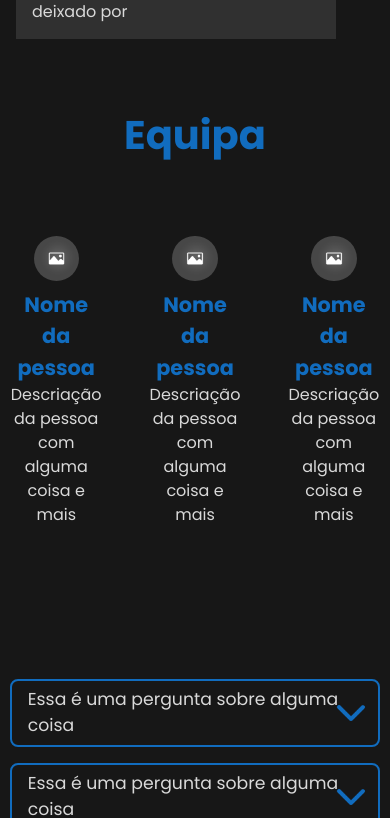
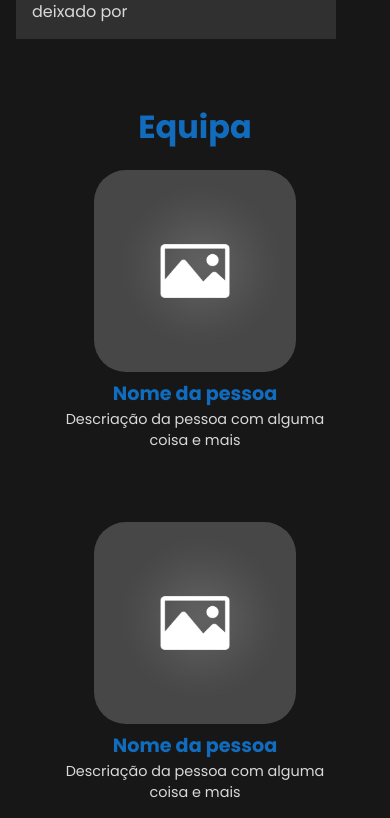
Before and after one commit to juniorgomes14/Safe-Website, a React (Vite) app: page / in a window 390 px wide. Shown: the part 4088-4906 px from the top of the page. Built offline with nearby package versions, Linux system fonts and the light colour scheme.

Commit message:
fix: about team mobile resposivite

```diff
--- a/src/components/TeamMember/TeamMember.css
+++ b/src/components/TeamMember/TeamMember.css
@@ -22,3 +22,24 @@
     color: var(--light-gray);
     font-size: 1em;
 }
+
+@media screen and (max-width: 900px){
+    .team-member img{
+        width: 70%;
+    }
+    .member-name{
+        font-size: 1.2em;
+    }
+    .member-description{
+        font-size: .9em;
+    }
+
+
+}
+
+@media screen and (max-width: 600px){
+    .team-member img{
+        width: 70%;
+        border-radius: 2rem;
+    }
+}
--- a/src/sections/About/About.css
+++ b/src/sections/About/About.css
@@ -1,6 +1,6 @@
 #about{
     width: 100%;
-    height: 30rem;
+    height: auto;
     display: flex;
     align-items: center;
     justify-content: center;
@@ -21,3 +21,21 @@
     font-size: 2.5em;
     margin-top: -1rem;
 }
+
+@media screen and (max-width: 900px){
+
+    .about-title{
+        font-size: 2em;
+    }
+    .team-members{
+        gap: 2rem;
+    }
+}
+
+@media screen and (max-width: 600px){
+    .team-members{
+        width: 100%;
+        height: auto;
+        flex-direction: column;
+    }
+}
```
